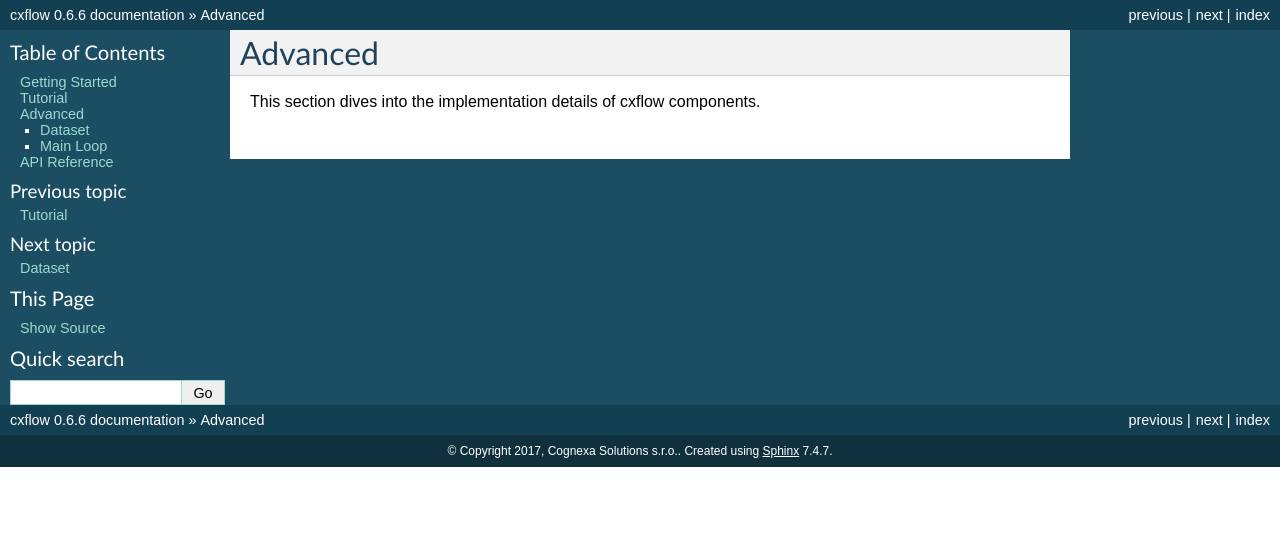
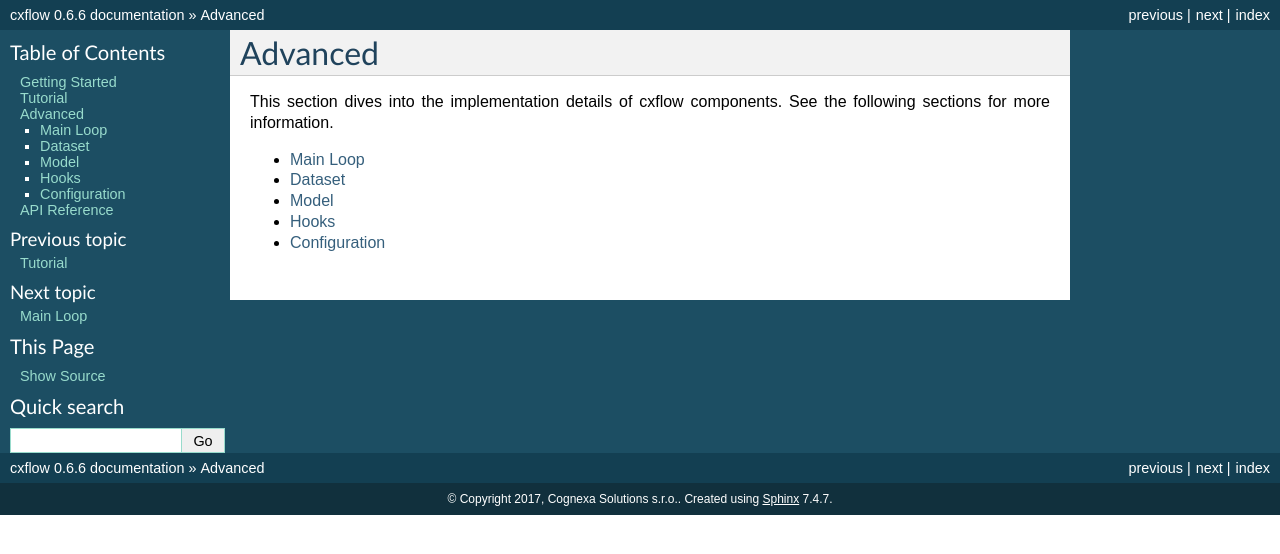
Before and after one commit to iterait/emloop, a Sphinx documentation site: the page built from docs/advanced/index.rst, in a window 1280 px wide. Shown: the top 554 px of the page. Built offline with Sphinx 7.4.7, drawn with Linux system fonts in a browser that asks for light colours.

Commit message:
advanced

```diff
--- /dev/null
+++ b/docs/advanced/config.rst
@@ -0,0 +1,2 @@
+Configuration
+*************
--- a/cxflow/hooks/README.md
+++ b/docs/advanced/hook.rst
@@ -1,4 +1,6 @@
-# CXflow hooks
+Hooks
+*****
+
 In this short tutorial, we learn how to use standard cxflow hooks and even how to write new ones.
 
 CXflow hooks allow to observe, modify and act upon the training process. Hooks shall do their work in one of the following events invoked by the cxflow main loop:
--- a/docs/advanced/index.rst
+++ b/docs/advanced/index.rst
@@ -1,10 +1,13 @@
 Advanced
 ========
 
+This section dives into the implementation details of cxflow components.
+See the following sections for more information.
+
 .. toctree::
-   :hidden:
 
+   main_loop
    dataset
-   main_loop
-
-This section dives into the implementation details of cxflow components.
+   model
+   hook
+   config
--- /dev/null
+++ b/docs/advanced/model.rst
@@ -0,0 +1,2 @@
+Model
+*****
```
Also changed, not shown: README.md (+1 -1 lines), tutorial/README.md (deleted).
